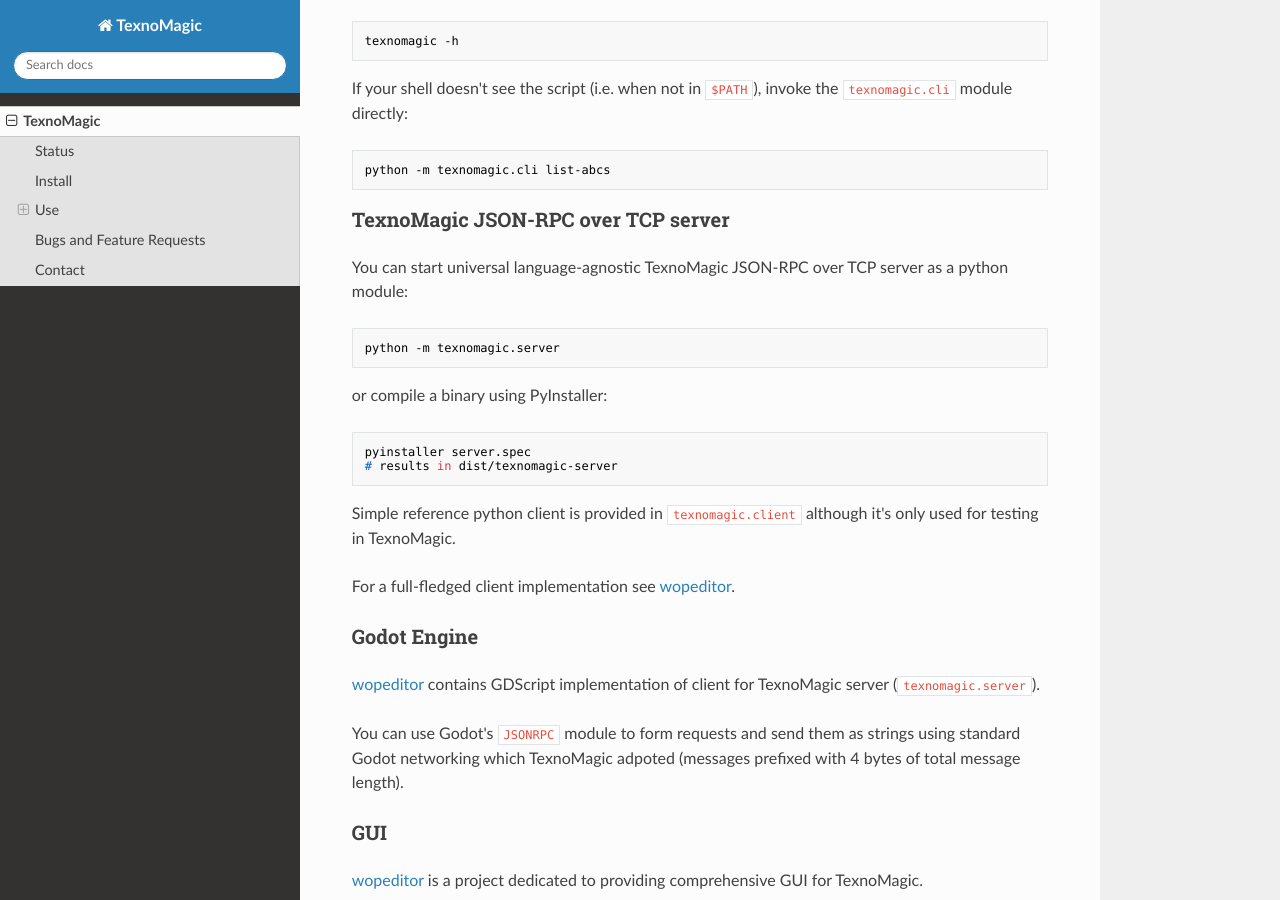
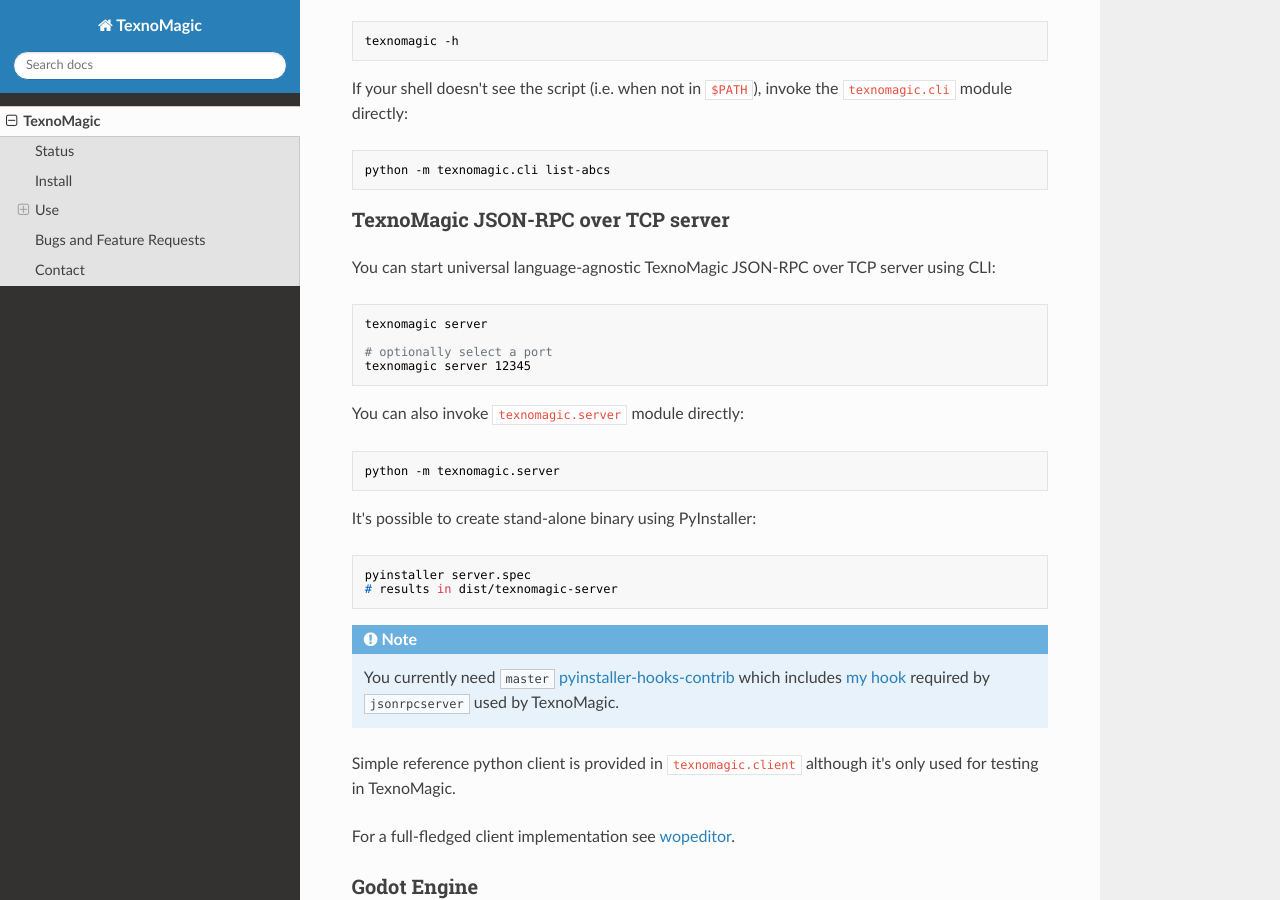
Before and after one commit to texnoforge/texnomagic, an MkDocs documentation site: the page built from docs/index.md, in a window 1280 px wide and 900 px high, scrolled down 1429 px. Built offline with MkDocs 1.6.1, drawn with Linux system fonts in a browser that asks for light colours; nearby versions of some CDN libraries.

Commit message:
CLI: add server command 🌍
    texnomagic server --help

````diff
--- a/docs/index.md
+++ b/docs/index.md
@@ -72,19 +72,34 @@
 
 ### TexnoMagic JSON-RPC over TCP server
 
-You can start universal language-agnostic TexnoMagic JSON-RPC over TCP server as
-a python module:
+You can start universal language-agnostic TexnoMagic JSON-RPC over TCP server using CLI:
+
+```
+texnomagic server
+
+# optionally select a port
+texnomagic server 12345
+```
+
+You can also invoke `texnomagic.server` module directly:
 
 ```
 python -m texnomagic.server
 ```
 
-or compile a binary using PyInstaller:
+It's possible to create stand-alone binary using PyInstaller:
 
 ```
 pyinstaller server.spec
 # results in dist/texnomagic-server
 ```
+
+!!! NOTE
+    You currently need `master`
+    [pyinstaller-hooks-contrib](https://github.com/pyinstaller/pyinstaller-hooks-contrib)
+    which includes
+    [my hook](https://github.com/pyinstaller/pyinstaller-hooks-contrib/pull/126)
+    required by `jsonrpcserver` used by TexnoMagic.
 
 Simple reference python client is provided in `texnomagic.client` although it's
 only used for testing in TexnoMagic.
````
Also changed, not shown: 2 other files.
